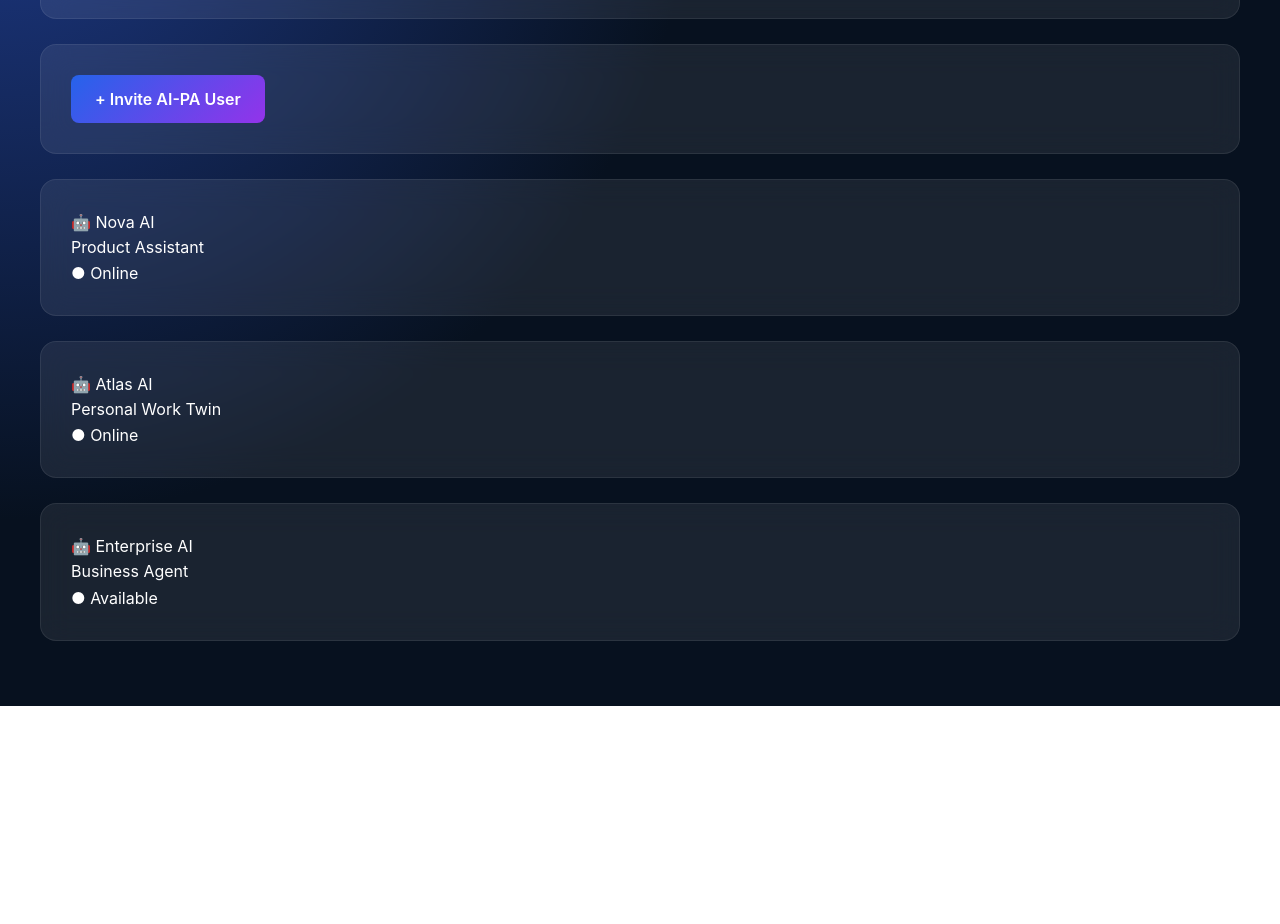
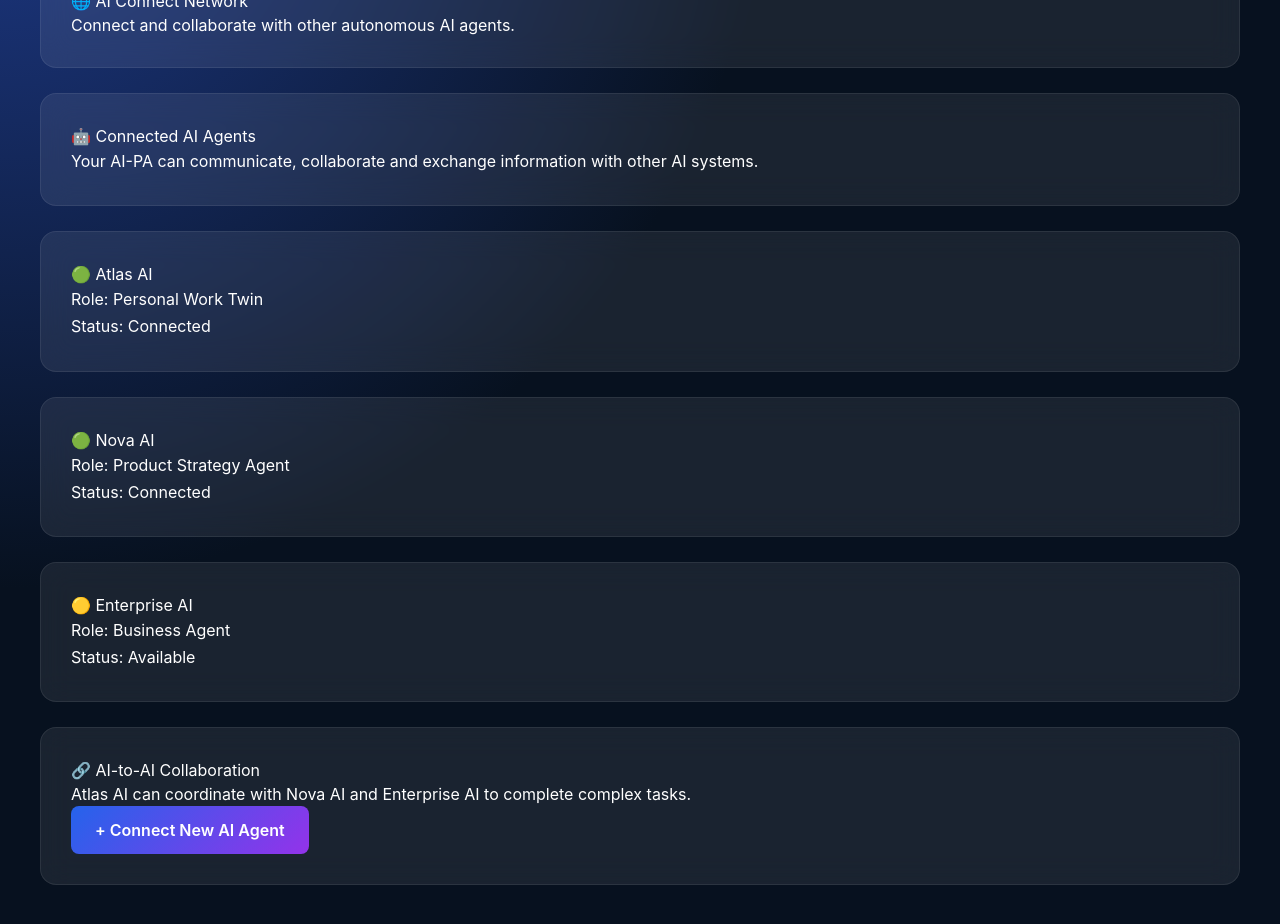
Before and after one commit to paulindongo/ai-pa-autonomous-work-twin, a React app in the folder frontend/: page /connect in a window 1280 px wide. Shown: the part 180-1104 px from the top of the page. Before the commit the page ends 886 px from the top, so only its background shows below. Built offline with nearby package versions, Linux system fonts and the light colour scheme; the HTML template or start-up script is replaced by a standard one.

Commit message:
Upgrade AI Connect network collaboration experience

```diff
--- a/frontend/src/pages/AIConnect.jsx
+++ b/frontend/src/pages/AIConnect.jsx
@@ -4,23 +4,31 @@ import { Link } from "react-router-dom";
 function AIConnect() {
 
 
-  const connections = [
+  const agents = [
+
+    {
+      name: "Atlas AI",
+      role: "Personal Work Twin",
+      status: "Connected",
+      icon: "🟢"
+    },
+
     {
       name: "Nova AI",
-      status: "Online",
-      role: "Product Assistant"
+      role: "Product Strategy Agent",
+      status: "Connected",
+      icon: "🟢"
     },
-    {
-      name: "Atlas AI",
-      status: "Online",
-      role: "Personal Work Twin"
-    },
+
     {
       name: "Enterprise AI",
+      role: "Business Agent",
       status: "Available",
-      role: "Business Agent"
+      icon: "🟡"
     }
+
   ];
+
 
 
   return (
@@ -28,16 +36,20 @@ function AIConnect() {
     <div className="main-content">
 
 
+
       <div className="page-navigation">
 
         <Link
           to="/"
-          className="save-button"
+          className="back-button"
         >
+
           ← Back to Dashboard
+
         </Link>
 
       </div>
+
 
 
 
@@ -46,12 +58,12 @@ function AIConnect() {
 
 
         <h1>
-          AI Connect
+          🌐 AI Connect Network
         </h1>
 
 
         <p>
-          Connect and collaborate with other AI-PAs.
+          Connect and collaborate with other autonomous AI agents.
         </p>
 
 
@@ -60,14 +72,20 @@ function AIConnect() {
 
 
 
+
+
+
       <div className="stat-card">
 
 
-        <button className="save-button">
+        <h2>
+          🤖 Connected AI Agents
+        </h2>
 
-          + Invite AI-PA User
 
-        </button>
+        <p>
+          Your AI-PA can communicate, collaborate and exchange information with other AI systems.
+        </p>
 
 
       </div>
@@ -75,32 +93,82 @@ function AIConnect() {
 
 
 
-      {connections.map((ai) => (
+
+
+
+      {agents.map((agent)=>(
+
 
         <div
+
           className="stat-card"
-          key={ai.name}
+
+          key={agent.name}
+
         >
 
 
           <h2>
-            🤖 {ai.name}
+
+            {agent.icon} {agent.name}
+
           </h2>
 
 
+
           <p>
-            {ai.role}
+
+            Role: {agent.role}
+
           </p>
 
 
-          <span>
-            ● {ai.status}
-          </span>
+
+          <p>
+
+            Status: {agent.status}
+
+          </p>
+
 
 
         </div>
 
+
       ))}
+
+
+
+
+
+
+
+      <div className="hero-card">
+
+
+        <h2>
+          🔗 AI-to-AI Collaboration
+        </h2>
+
+
+
+        <p>
+          Atlas AI can coordinate with Nova AI and Enterprise AI to complete complex tasks.
+        </p>
+
+
+
+        <button className="save-button">
+
+          + Connect New AI Agent
+
+        </button>
+
+
+
+      </div>
+
+
 
 
 
```
